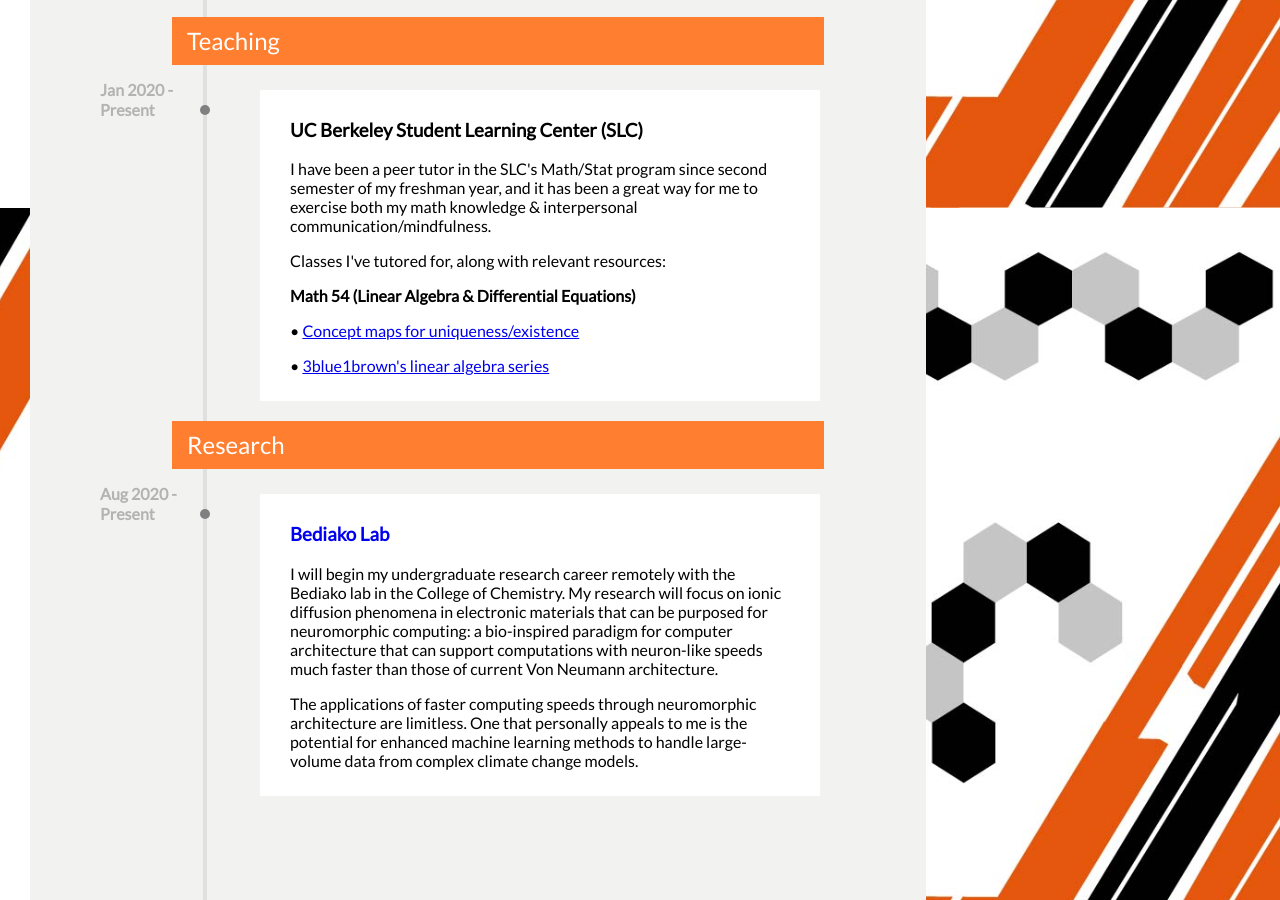
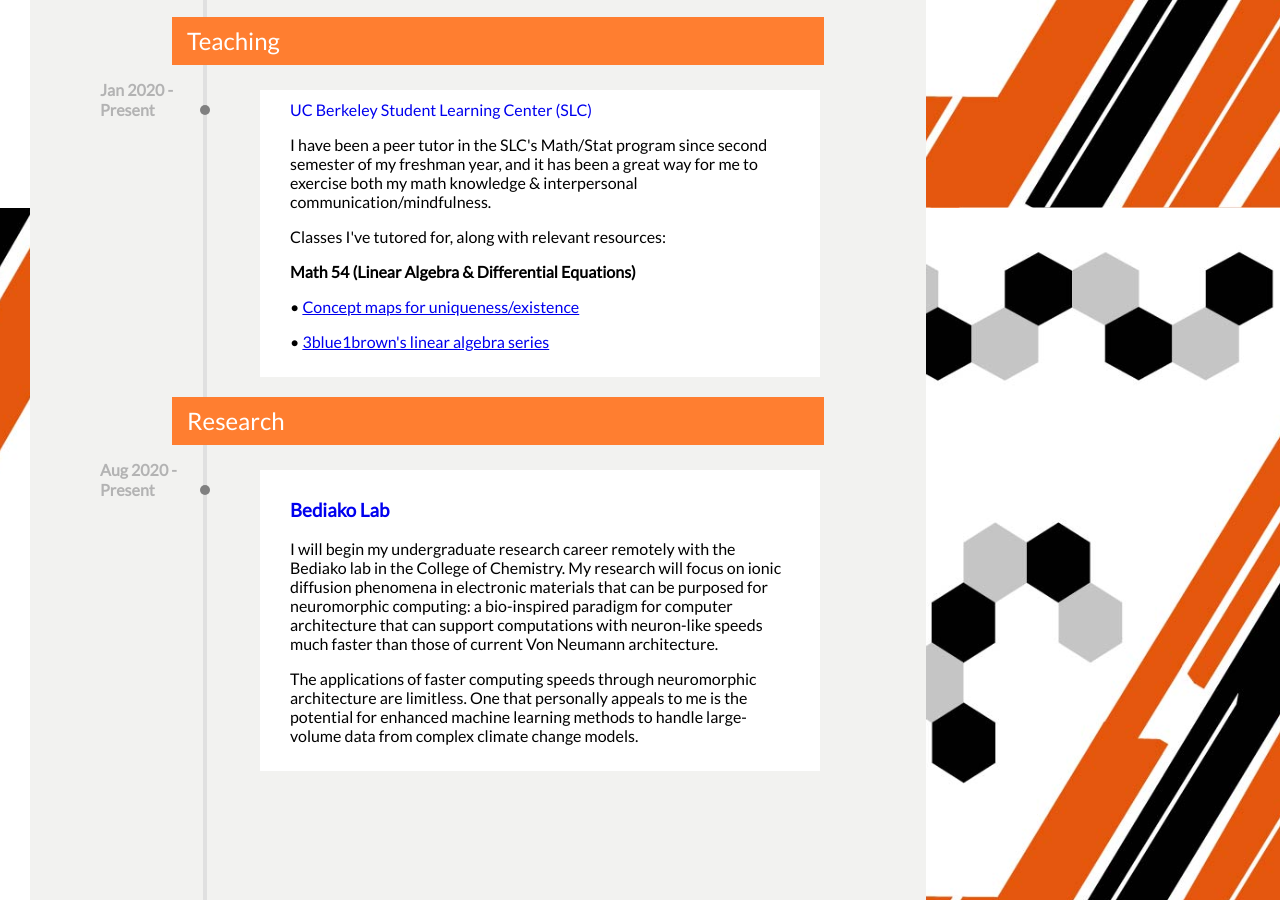
Before and after one commit to bryank-js/bryank-js.github.io, a plain HTML site: page index.html in a window 1280 px wide. Shown: the part 2792-3692 px from the top of the page. Drawn offline with nearby package versions, Linux system fonts and the light colour scheme; files whose address does not match are found by name.

Commit message:
Update index.html

```diff
--- a/index.html
+++ b/index.html
@@ -238,7 +238,7 @@
 					<div class="timeline-icon"></div>
 					<div class="wow animate__animated animate__fadeInRight">
 					<div class="timeline-content">
-						<h3>UC Berkeley Student Learning Center (SLC)</h3>
+						<a href="https://slc.berkeley.edu/mathematics-and-statistics" target="_blank" style="text-decoration: none" style="color: #696969">UC Berkeley Student Learning Center (SLC)</a>
 						<p> I have been a peer tutor in the SLC's Math/Stat program since second semester of my freshman year, and it has been a great way for me to exercise both my math knowledge & interpersonal communication/mindfulness.
 						</p>
 						<p>
```
